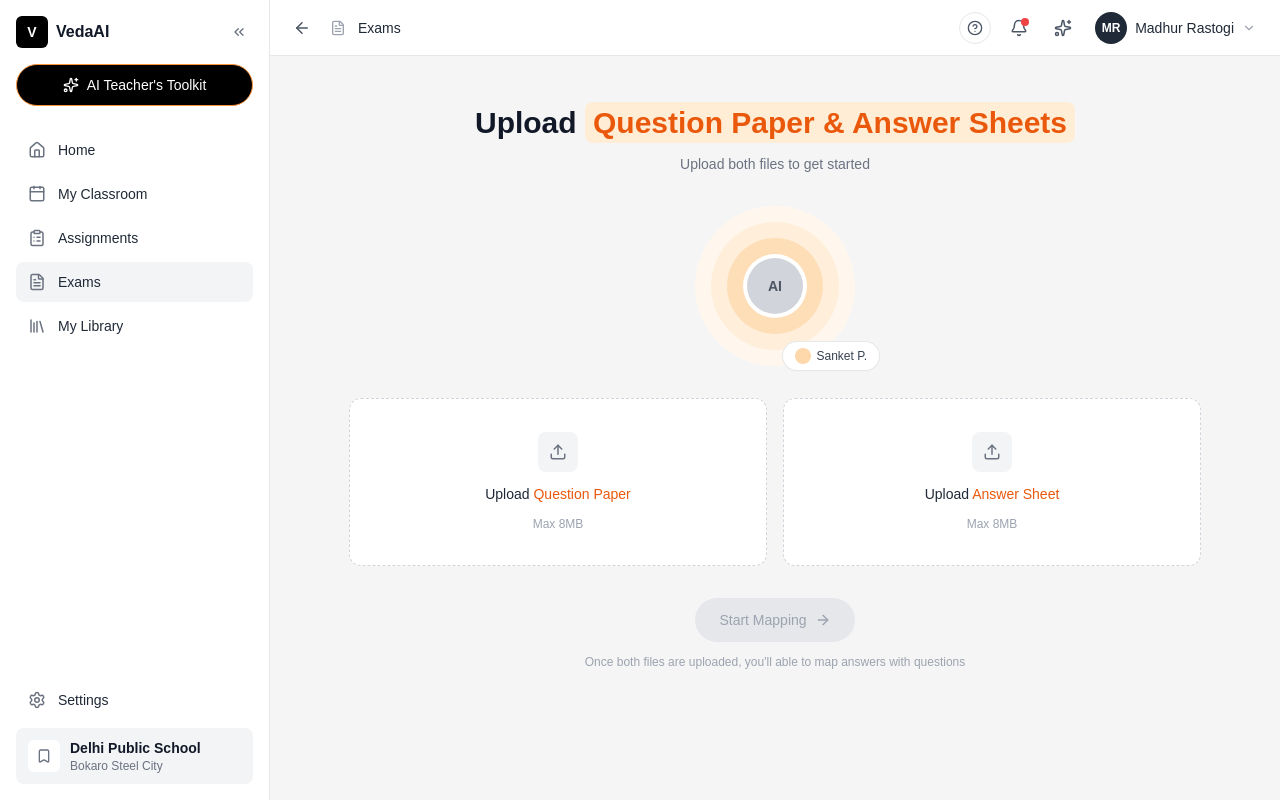
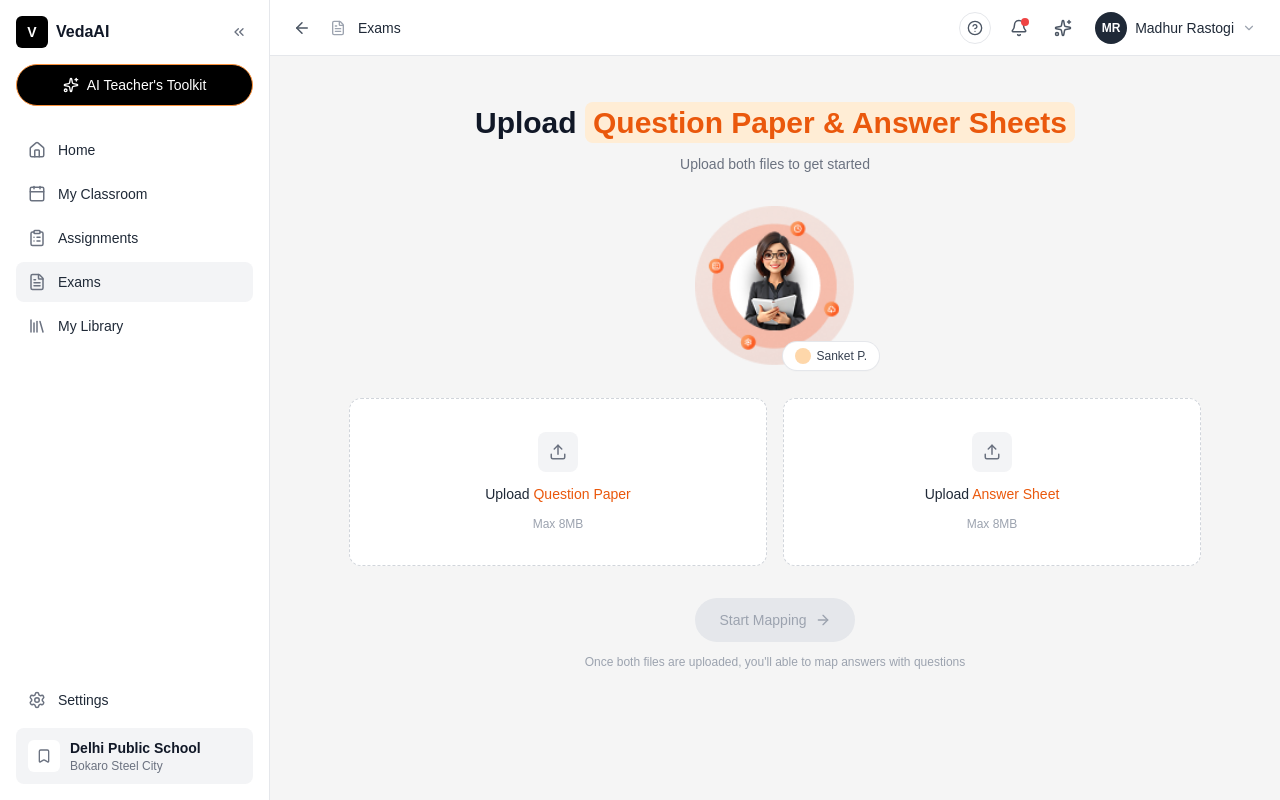
Before and after one commit to 0xDevanshh/Veda-Ai, a Next.js app: page /exams/upload in a window 1280 px wide. Built offline with nearby package versions, Linux system fonts and the light colour scheme.

Commit message:
feat: replace AI avatar placeholder with lady illustration on upload page

```diff
--- a/app/exams/upload/page.tsx
+++ b/app/exams/upload/page.tsx
@@ -2,6 +2,8 @@
 
 import { useRef, useState, type ChangeEvent } from "react";
 import { useRouter } from "next/navigation";
+import Image from "next/image";
+import ladyIllustration from "@/app/lady.png";
 import { v4 as uuidv4 } from "uuid";
 import { ArrowRight, Check, Upload } from "lucide-react";
 import clsx from "clsx";
@@ -148,12 +150,12 @@ function DecorativeIllustration() {
       className="mt-6 flex items-center justify-center gap-3 md:mt-8 md:gap-0"
     >
       <div className="relative flex h-28 w-28 shrink-0 items-center justify-center md:h-40 md:w-40">
-        <div className="absolute h-28 w-28 rounded-full bg-orange-50 md:h-40 md:w-40" />
-        <div className="absolute h-[5.5rem] w-[5.5rem] rounded-full bg-orange-100/80 md:h-32 md:w-32" />
-        <div className="absolute h-16 w-16 rounded-full bg-orange-200/70 md:h-24 md:w-24" />
-        <div className="relative flex h-11 w-11 items-center justify-center rounded-full bg-gray-300 text-xs font-semibold text-gray-600 ring-4 ring-white md:h-14 md:w-14 md:text-sm">
-          AI
-        </div>
+        <Image
+          src={ladyIllustration}
+          alt=""
+          priority
+          className="h-full w-full object-contain"
+        />
 
         {/* Desktop: pill floats over the lower-right of the circle */}
         <span className="absolute -bottom-1 -right-6 hidden items-center gap-1.5 rounded-full bg-white px-3 py-1.5 text-xs font-medium text-gray-700 shadow-sm ring-1 ring-gray-200 md:inline-flex">
```
